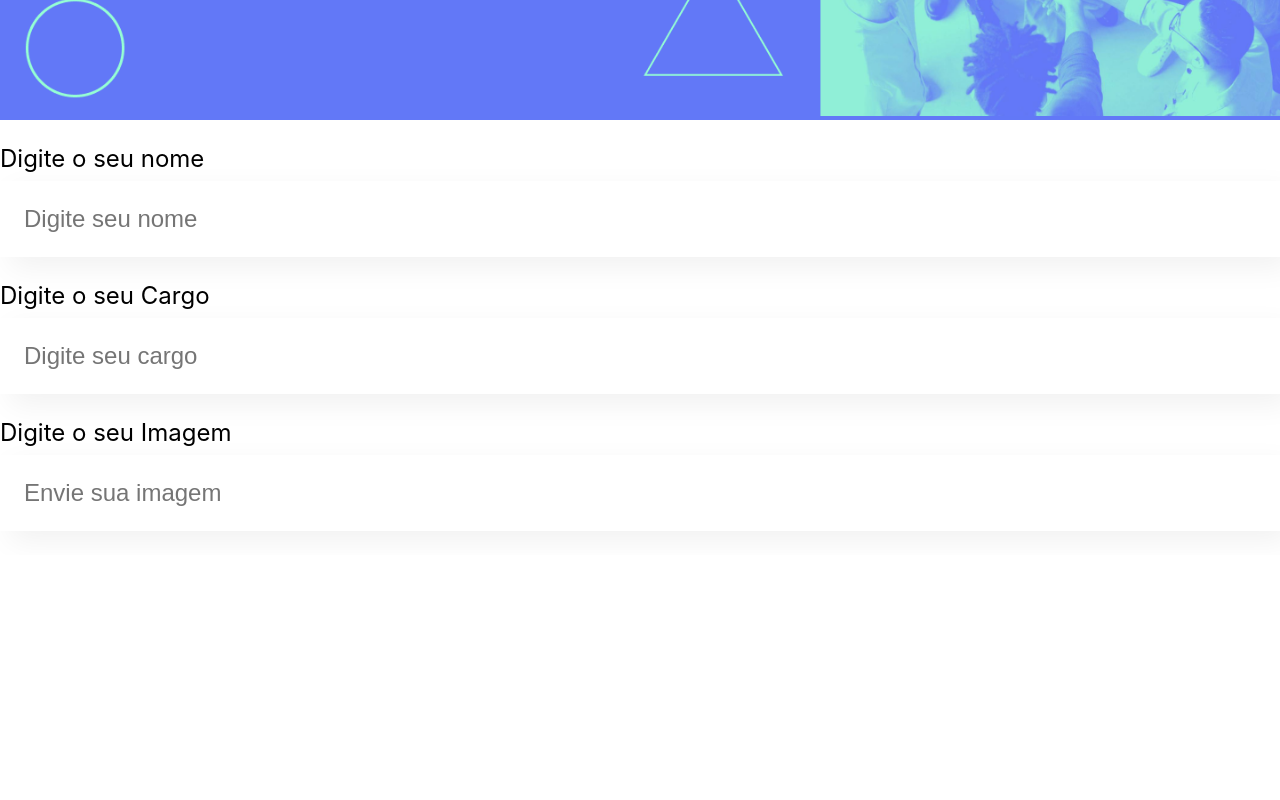
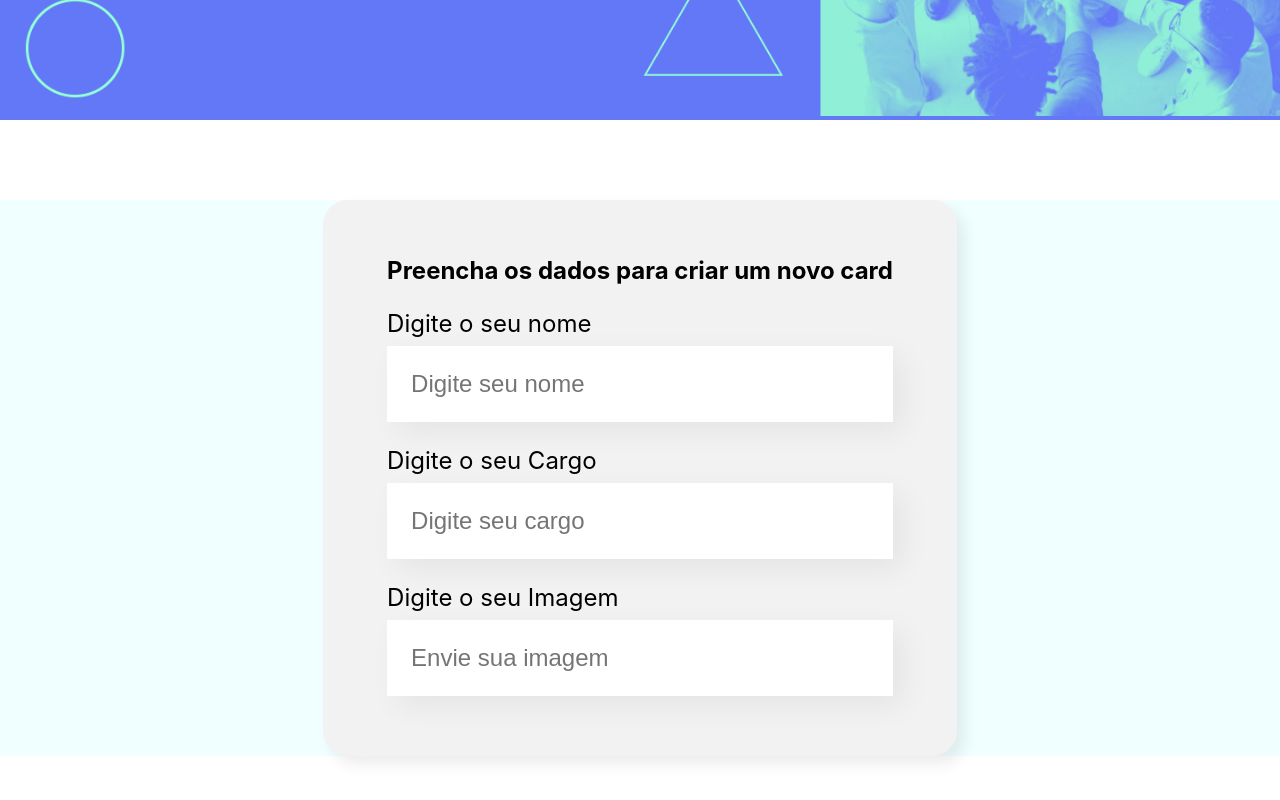
Before and after one commit to PantojaVII/organograma, a React (Create React App) app: page / in a window 1280 px wide. Shown: the part 378-1178 px from the top of the page. Before the commit the page ends 933 px from the top, so only its background shows below. Built offline with nearby package versions, Linux system fonts and the light colour scheme.

Commit message:
Criação de forms

```diff
--- a/src/App.js
+++ b/src/App.js
@@ -1,13 +1,12 @@
 import Banner from './components/Banner';
+import Form from './components/Form';
 import InputText from './components/InputText';
 
 function App() {
   return (
     <div className='app'>
       <Banner></Banner>
-      <InputText label='nome' placeholder='Digite seu nome' />
-      <InputText label='Cargo'  placeholder='Digite seu cargo' />
-      <InputText label='Imagem'  placeholder='Envie sua imagem' />
+      <Form />
     </div>
   );
 }
--- /dev/null
+++ b/src/components/Form/Form.css
@@ -0,0 +1,14 @@
+.form {
+    display: flex;
+    margin: 80px 0;
+    justify-content: center;
+    background-color: azure;
+}
+
+.form form {
+    max-width: 80%;
+    background-color: #f2f2f2;
+    border-radius: 25px;
+    padding: 36px 64px;
+    box-shadow: 8px 8px 16px rgba(0, 0, 0, 0.08);
+}
--- /dev/null
+++ b/src/components/Form/index.jsx
@@ -0,0 +1,20 @@
+
+import InputText from '../InputText';
+import './Form.css'
+
+const Form = () => {
+
+    return (
+        <section className='form'>
+            <form action="">
+                <h2>Preencha os dados para criar um novo card</h2>
+                <InputText label='nome' placeholder='Digite seu nome' />
+                <InputText label='Cargo' placeholder='Digite seu cargo' />
+                <InputText label='Imagem' placeholder='Envie sua imagem' />
+            </form>
+        </section>
+    )
+
+}
+
+export default Form;
```
